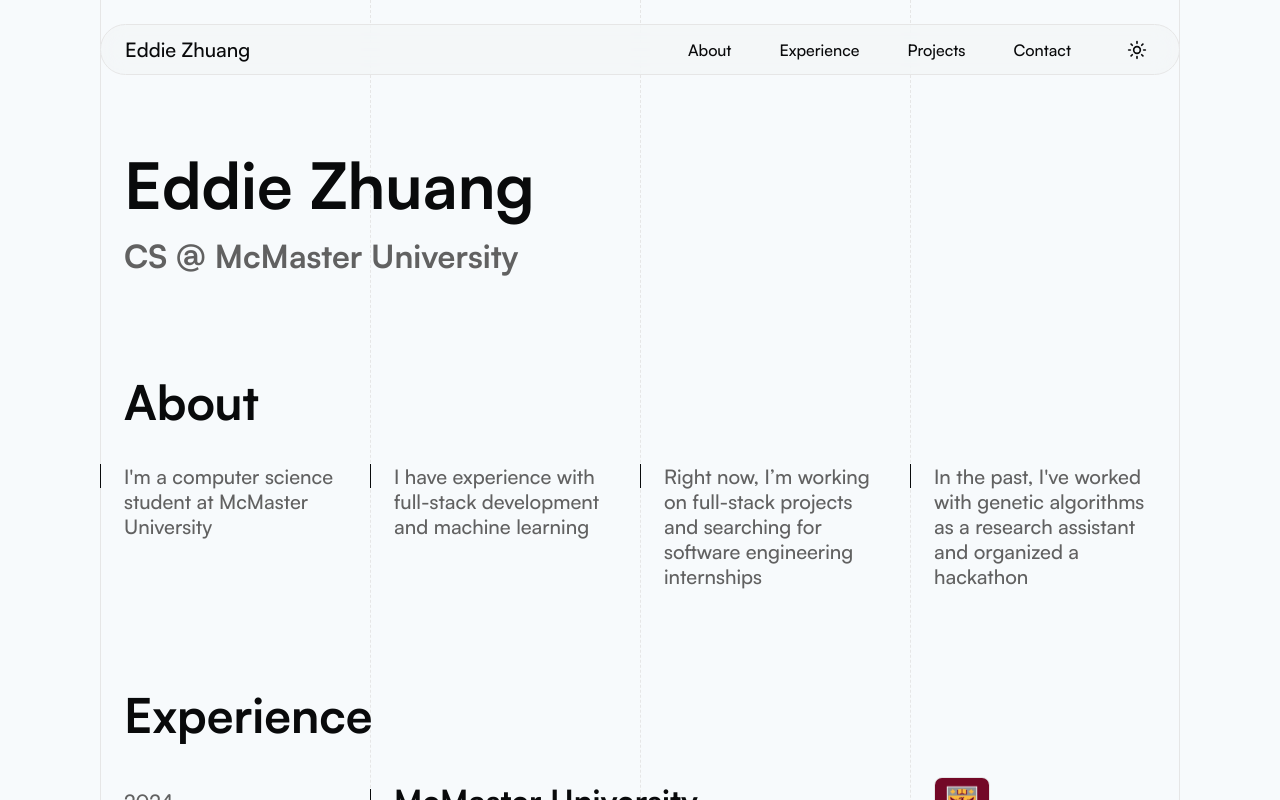
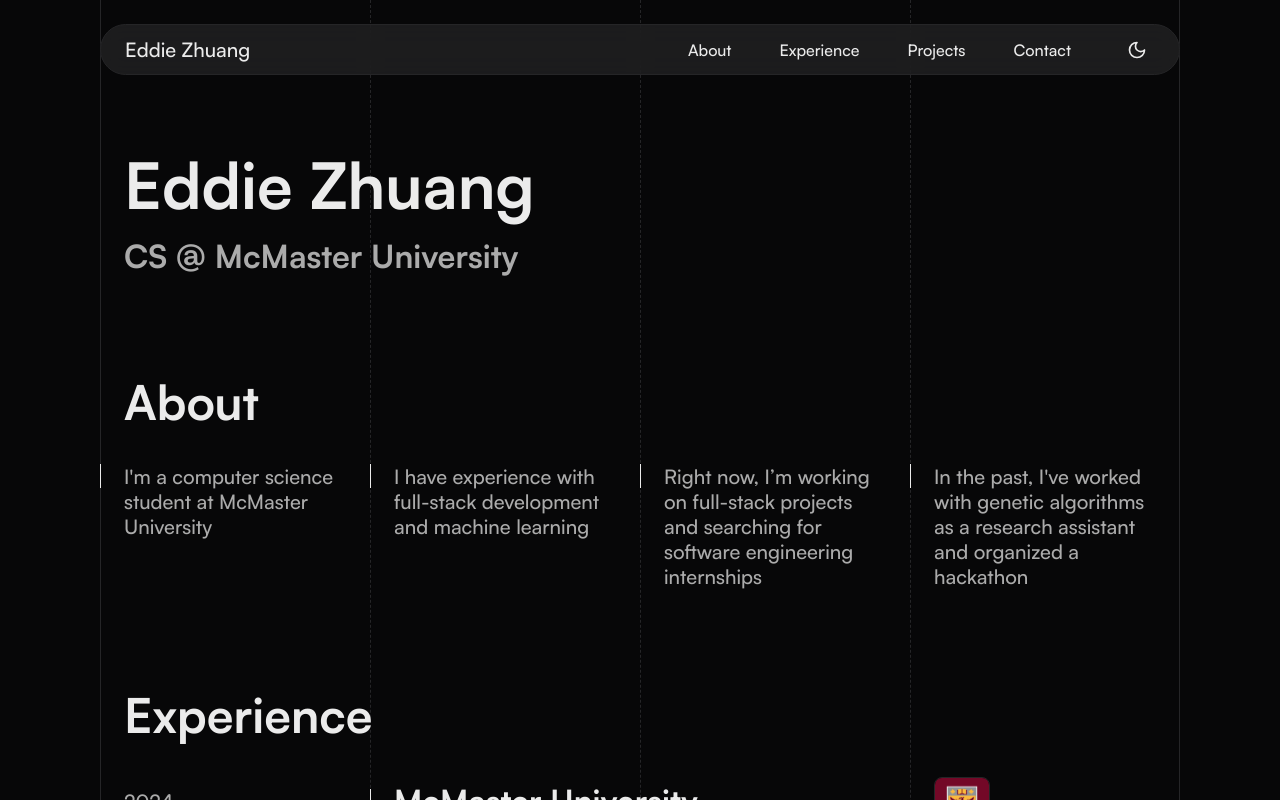
Before and after one commit to edzhuang/portfolio-website, a Next.js app: page / in a window 1280 px wide. Both pictures are taken after a click on the button "Toggle theme". Shown: the top 800 px of the page. Built offline with nearby package versions, Linux system fonts and the light colour scheme.

Commit message:
Make theme toggle use resolved theme

```diff
--- a/components/ui/theme-toggle.tsx
+++ b/components/ui/theme-toggle.tsx
@@ -6,7 +6,7 @@
 
 export function ThemeToggle() {
   const [mounted, setMounted] = React.useState(false);
-  const { theme, setTheme } = useTheme();
+  const { setTheme, resolvedTheme } = useTheme();
 
   // useEffect only runs on the client, so we can safely update mounted state
   React.useEffect(() => {
@@ -14,10 +14,10 @@
   }, []);
 
   const cycleTheme = () => {
-    if (theme === "light") {
+    if (resolvedTheme === "light") {
       setTheme("dark");
     } else {
-      setTheme("light");
+      setTheme("light"); // Handles resolvedTheme === 'dark' or if resolvedTheme is somehow not 'light'
     }
   };
 
@@ -28,18 +28,15 @@
     return <div className="h-9 w-9 rounded-full p-2" />; // Example placeholder
   }
 
-  // Now that we're mounted, `theme` is reliable for client-side rendering
+  // Now that we're mounted, `resolvedTheme` is reliable for client-side rendering
   return (
     <button
       onClick={cycleTheme}
       className="rounded-full p-2 hover:bg-muted"
       aria-label="Toggle theme"
     >
-      {theme === "light" && <Sun className="h-5 w-5" />}
-      {theme === "dark" && <Moon className="h-5 w-5" />}
-      {!["light", "dark"].includes(theme || "") && (
-        <div className="h-5 w-5" />
-      )}
+      {resolvedTheme === "light" && <Sun className="h-5 w-5" />}
+      {resolvedTheme === "dark" && <Moon className="h-5 w-5" />}
     </button>
   );
 }
```
